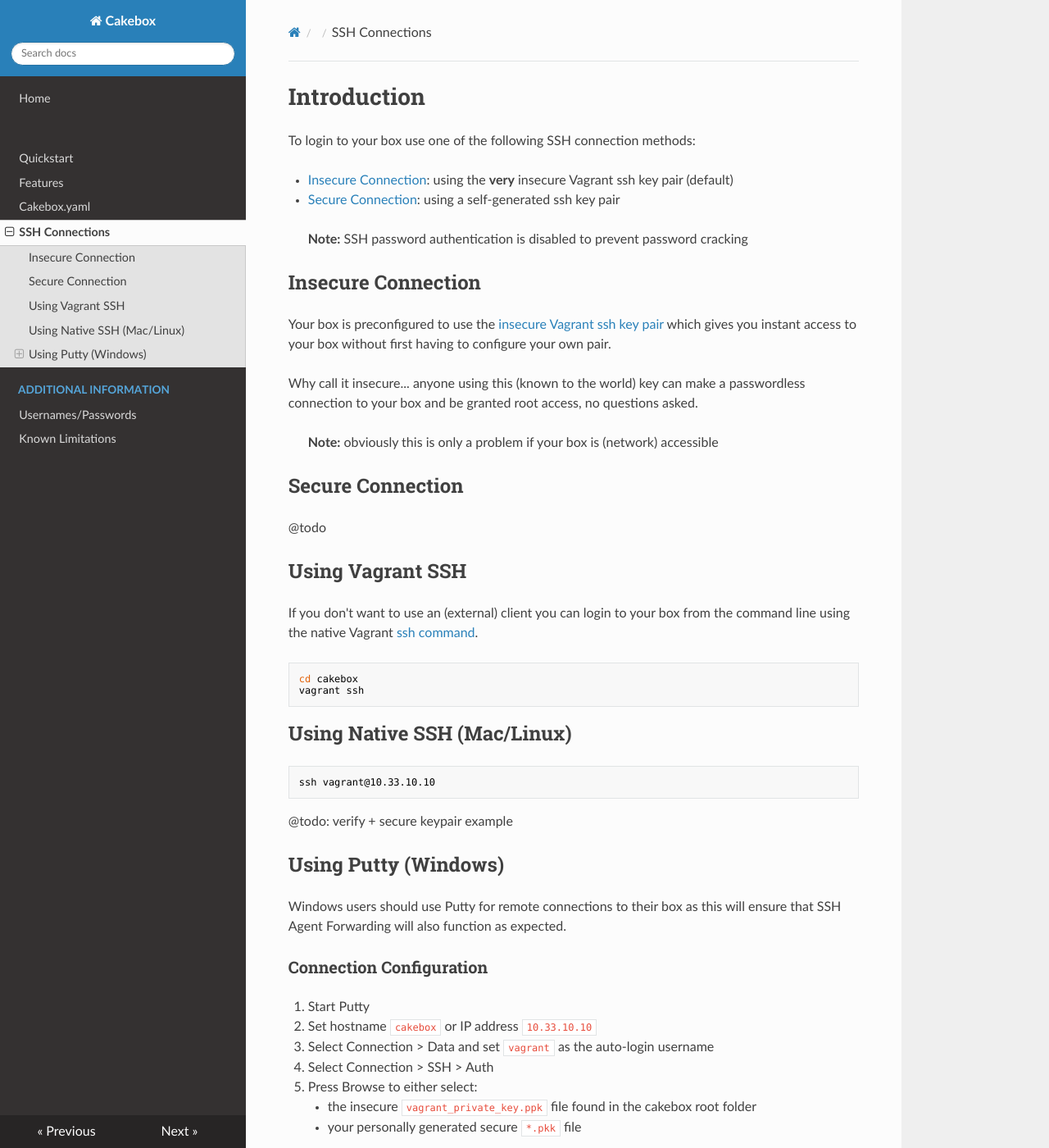
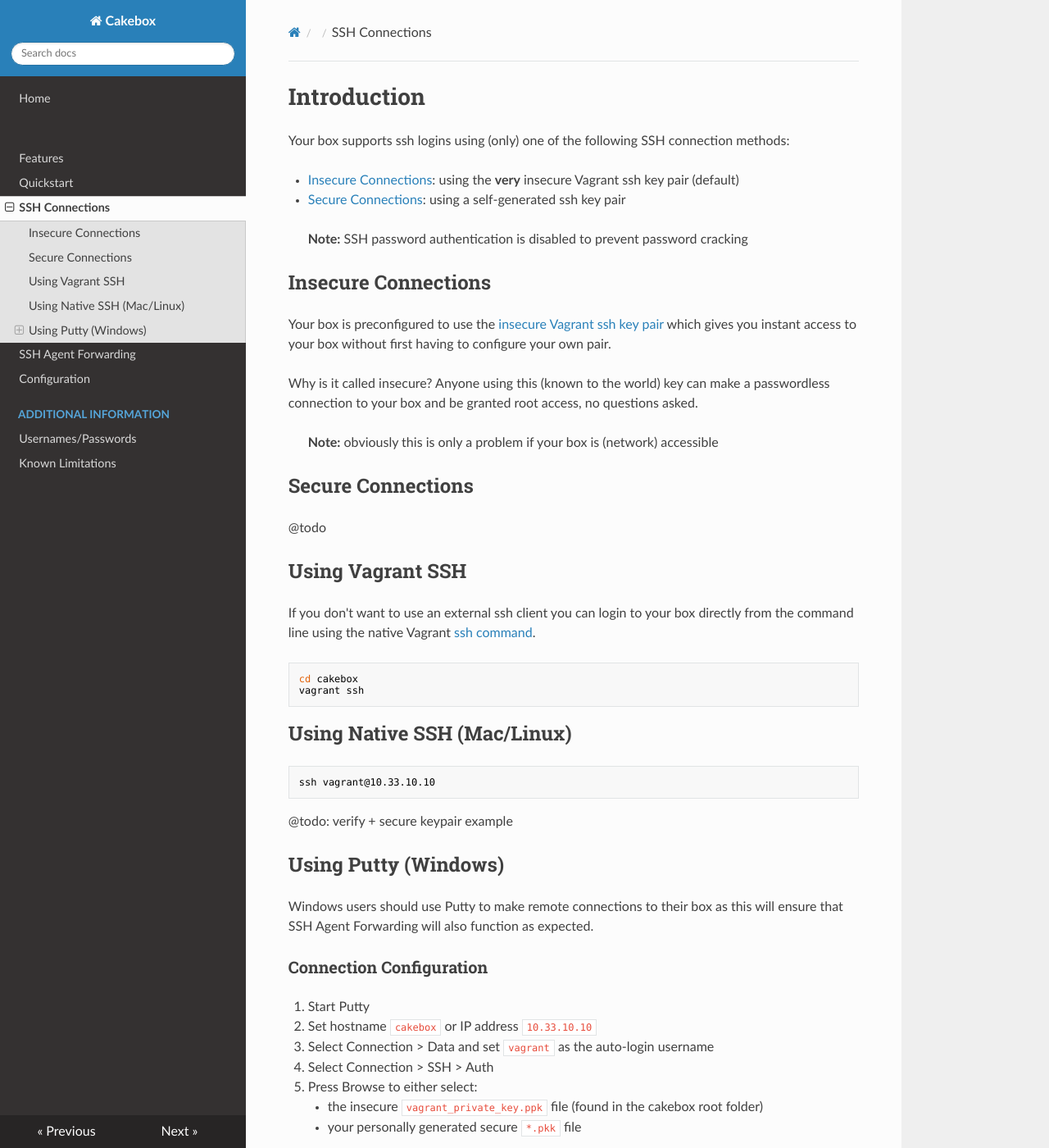
Before and after one commit to alt3/cakebox, an MkDocs documentation site: the page built from docs/sources/configuration/ssh-connections.md, in a window 1280 px wide and 1400 px high. Shown: the whole window at 82% size. Built offline with MkDocs 1.6.1, drawn with Linux system fonts in a browser that asks for light colours; nearby versions of some CDN libraries; old or Windows-style settings are respelled for this version of MkDocs.

Commit message:
Changes order

````diff
--- a/docs/sources/configuration/ssh-connections.md
+++ b/docs/sources/configuration/ssh-connections.md
@@ -1,34 +1,34 @@
 # Introduction
 
-To login to your box use one of the following SSH connection methods:
+Your box supports ssh logins using (only) one of the following SSH connection methods:
 
-+ [Insecure Connection](#insecure-connection): using the **very** insecure Vagrant ssh key pair (default)
++ [Insecure Connections](#insecure-connections): using the **very** insecure Vagrant ssh key pair (default)
 
-+ [Secure Connection](#secure-connection): using a self-generated ssh key pair
++ [Secure Connections](#secure-connections): using a self-generated ssh key pair
 
 > **Note:** SSH password authentication is disabled to prevent password cracking
 
-## Insecure Connection
+## Insecure Connections
 
 Your box is preconfigured to use the
 [insecure Vagrant ssh key pair](https://github.com/mitchellh/vagrant/tree/master/keys)
 which gives you instant access to your box without first having to configure
 your own pair.
 
-Why call it insecure... anyone using this (known to the world) key can make
+Why is it called insecure? Anyone using this (known to the world) key can make
 a passwordless connection to your box and be granted root access, no questions
 asked.
 
 > **Note:** obviously this is only a problem if your box is (network) accessible
 
-## Secure Connection
+## Secure Connections
 
 @todo
 
 ## Using Vagrant SSH
 
-If you don't want to use an (external) client you can login to your box from
-the command line using the native Vagrant
+If you don't want to use an external ssh client you can login to your box
+directly from the command line using the native Vagrant
 [ssh command](https://docs.vagrantup.com/v2/cli/ssh.html).
 
 ```bash
@@ -46,8 +46,8 @@ ssh vagrant@10.33.10.10
 
 ## Using Putty (Windows)
 
-Windows users should use Putty for remote connections to their box as this will
-ensure that SSH Agent Forwarding will also function as expected.
+Windows users should use Putty to make remote connections to their box as this
+will ensure that SSH Agent Forwarding will also function as expected.
 
 ### Connection Configuration
 
@@ -56,8 +56,8 @@ ensure that SSH Agent Forwarding will also function as expected.
 3. Select Connection > Data and set ``vagrant`` as the auto-login username
 4. Select Connection > SSH > Auth
 5. Press Browse to either select:
-    - the insecure ``vagrant_private_key.ppk`` file found
-in the cakebox root folder
+    - the insecure ``vagrant_private_key.ppk`` file (found in the cakebox root
+folder)
     - your personally generated secure ``*.pkk`` file
 6. Select Session and press Save to save your configuration
 7. Press Open to login to your box
--- a/mkdocs.yml
+++ b/mkdocs.yml
@@ -15,17 +15,20 @@ pages:
 # Home:
 - ['index.md', 'Home']
 
+# Features:
+- ['features.md', '', 'Features']
+
 # Quickstart:
 - ['quickstart.md', '', 'Quickstart']
 
-# Features:
-- ['features.md', '', 'Features']
+# SSH Connections:
+- ['configuration/ssh-connections.md', '', 'SSH Connections']
+
+# SSH Agent Forwarding:
+- ['configuration/ssh-forwarding.md', '', 'SSH Agent Forwarding']
 
 # Cakebox.yaml:
-- ['configuration/cakebox-yaml.md', '', 'Cakebox.yaml']
-
-# SSH:
-- ['configuration/ssh-connections.md', '', 'SSH Connections']
+- ['configuration/cakebox-yml.md', '', 'Configuration']
 
 
 # Additional Information:
````
Also changed, not shown: docs/sources/configuration/cakebox-yml.md (renamed from docs/sources/configuration/cakebox-yaml.md, +18 -3 lines), docs/sources/configuration/ssh-forwarding.md (added, +3 -0 lines), docs/sources/features.md (+3 -2 lines), docs/sources/quickstart.md (+8 -6 lines).
